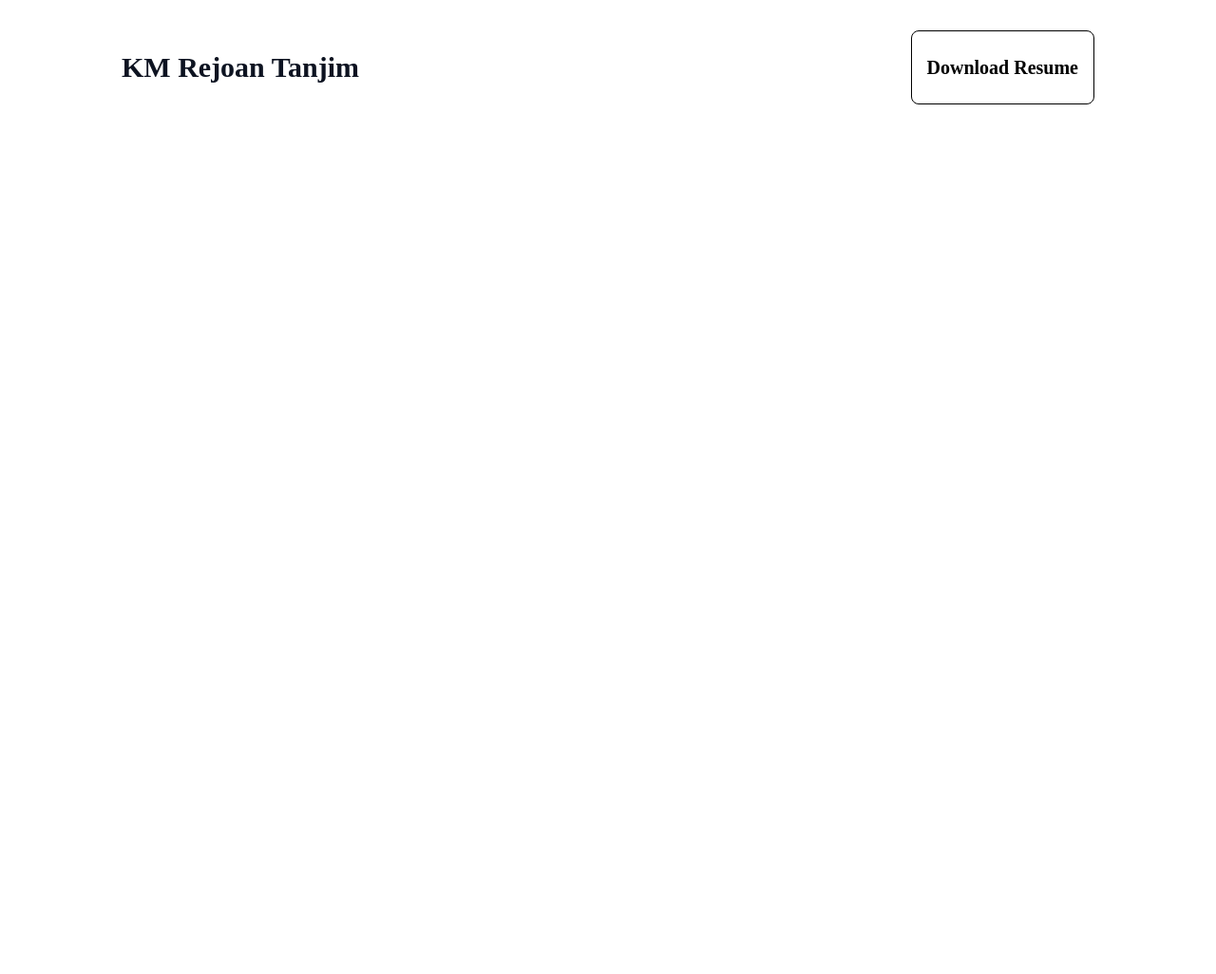
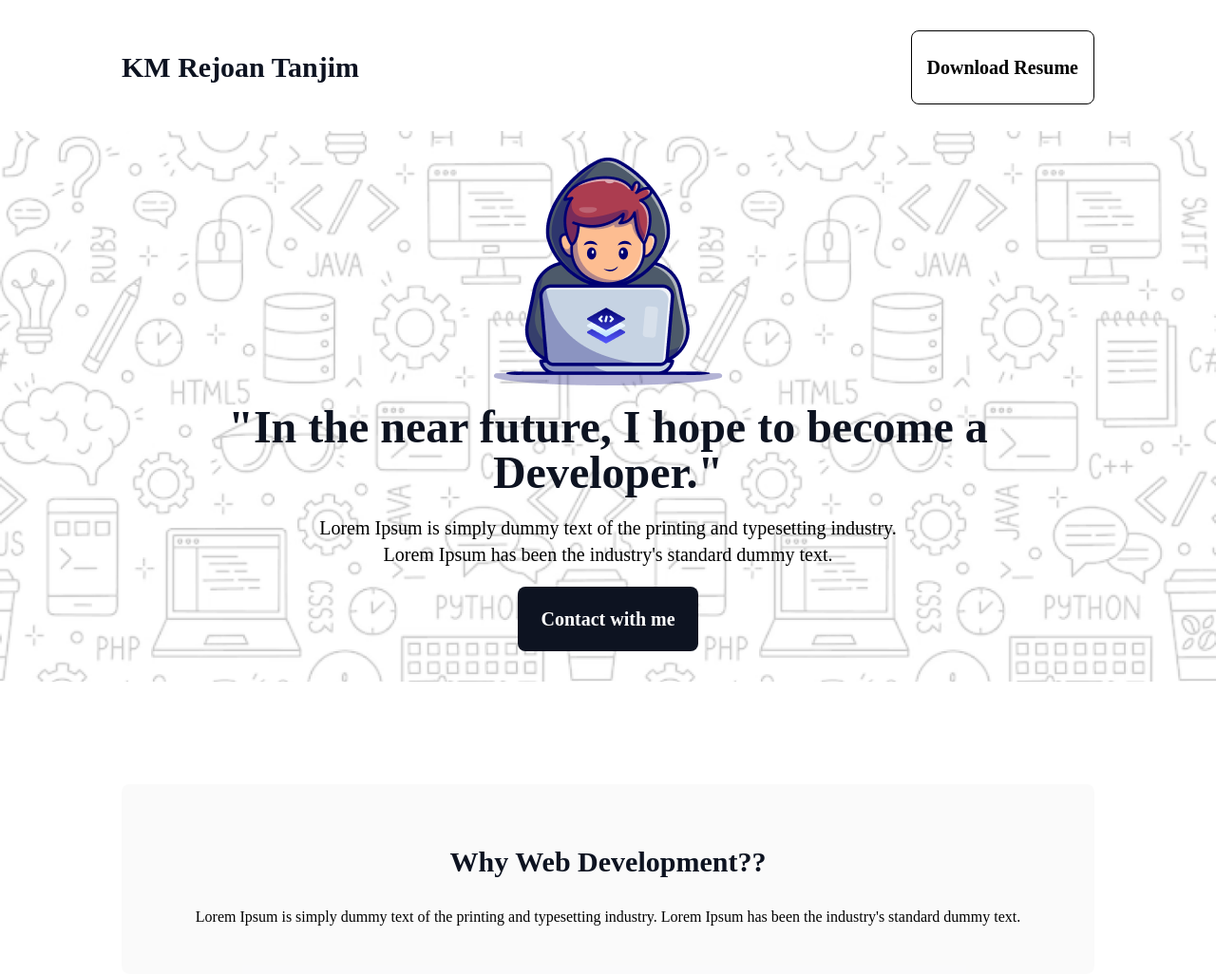
Before and after one commit to KMR756/simple-portfolio-design-1, a plain HTML site: page index.html in a window 1280 px wide. Shown: the whole page at 95% size. Before the commit the page ends 800 px from the top, so only its background shows below. Drawn offline with nearby package versions, Linux system fonts and the light colour scheme; a web font is replaced by a local one.

Commit message:
completed hero section

```diff
--- a/index.html
+++ b/index.html
@@ -15,6 +15,7 @@
     <style type="text/tailwindcss">
       @theme {
         --color-primary: #0d1321;
+        --color-background: rgba(13, 19, 33, 0.02);
       }
     </style>
   </head>
@@ -26,13 +27,49 @@
         <div class="flex justify-between items-center">
           <h1 class="font-extrabold text-3xl text-primary">KM Rejoan Tanjim</h1>
 
-          <button class="py-6 px-4 border rounded-lg font-semibold text-xl">
+          <button
+            class="py-6 px-4 border rounded-lg font-semibold text-xl transition duration-150 ease-in-out hover:bg-primary hover:text-white hover:-translate-y-1 hover:scale-105"
+          >
             Download Resume
           </button>
         </div>
       </nav>
       <!-- banner section -->
-      <section></section>
+      <div>
+        <img
+          class="absolute mt-7 w-full 2xl:h-7/10"
+          src="assets/Hero-bg.png"
+          alt=""
+        />
+      </div>
+      <div class="mt-14 text-center relative">
+        <img class="inline-block" src="assets/Group.png" alt="" />
+        <h1 class="font-extrabold text-5xl w-3/4 mx-auto mt-5 text-primary">
+          "In the near future, I hope to become a Developer."
+        </h1>
+        <p class="text-xl w-2/4 mx-auto mt-5">
+          Lorem Ipsum is simply dummy text of the printing and typesetting
+          industry. Lorem Ipsum has been the industry's standard dummy text.
+        </p>
+        <button
+          class="px-6 py-5 border-transparent bg-primary rounded-lg text-white font-semibold text-xl mt-5"
+        >
+          Contact with me
+        </button>
+      </div>
     </header>
+    <main>
+      <div class="w-8/10 mx-auto h-50 bg-background mt-35 rounded-lg">
+        <div class="text-center">
+          <h1 class="pt-16 font-extrabold text-3xl text-primary">
+            Why Web Development??
+          </h1>
+          <p class="mt-7">
+            Lorem Ipsum is simply dummy text of the printing and typesetting
+            industry. Lorem Ipsum has been the industry's standard dummy text.
+          </p>
+        </div>
+      </div>
+    </main>
   </body>
 </html>
```
Also changed, not shown: assets/Group 3.png (added), assets/Group 4.png (added), assets/Group.png (added), assets/Hero-bg.png (added), assets/Layer_1.png (added), assets/css.png (added), assets/facebook.png (added), assets/github.png (added), assets/handshake.jpg (added), assets/html.png (added), assets/js.png (added), assets/linkedin-icon 1.png (added), assets/mongodb.png (added), assets/nodejs.png (added), 1 more files.
